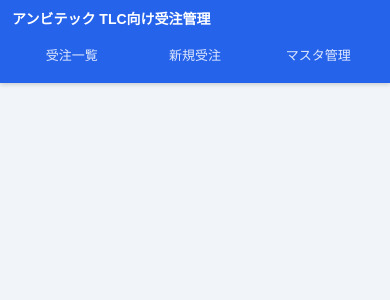
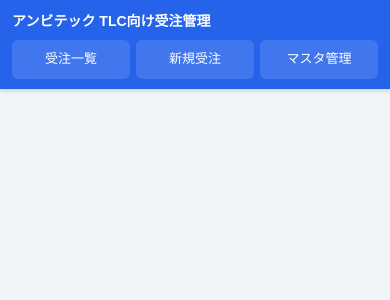
Before and after one commit to shim-pl/order_management, a Python web app: template templates/base.html in a window 390 px wide. Shown: the top 300 px of the page. Run offline with Jinja, Linux system fonts and the light colour scheme; the template is opened without the code that fills it, so the values that code supplies are empty.

Commit message:
モバイルナビバーを改善: ユーザー情報を明示、メニューをタブ風に
- ユーザー名に👤アイコン、ログアウトを枠付きボタンに
- メニューリンクを半透明背景のタブ風ボタンにし、アクティブは白背景で強調

Co-Authored-By: Claude Fable 5 <noreply@anthropic.com>

```diff
--- a/static/style.css
+++ b/static/style.css
@@ -224,11 +224,20 @@ body { font-family: "Noto Sans JP", "Yu Gothic", sans-serif; background: var(--b
   body { font-size: 13px; }
 
   /* ナビバー: 2段組みに折り返し */
-  .navbar { flex-wrap: wrap; height: auto; padding: 8px 12px; gap: 8px 16px; }
+  .navbar { flex-wrap: wrap; height: auto; padding: 10px 12px; gap: 8px 12px; }
   .navbar-brand { font-size: 14px; flex: 1 1 auto; }
-  .navbar-user { margin-left: 0; order: 2; }
-  .navbar-links { order: 3; width: 100%; justify-content: space-around; }
-  .navbar-links a { padding: 8px 10px; flex: 1; text-align: center; }
+  .navbar-user { margin-left: auto; order: 2; gap: 8px; }
+  .navbar-username { font-size: 12px; }
+  .navbar-username::before { content: "👤 "; }
+  .navbar-logout { padding: 5px 10px; font-size: 12px; border: 1px solid rgba(255,255,255,.5); border-radius: 6px; }
+  /* メニュー: タブ風ボタンで見やすく */
+  .navbar-links { order: 3; width: 100%; justify-content: space-between; gap: 6px; }
+  .navbar-links a {
+    padding: 9px 4px; flex: 1; text-align: center; font-size: 13px;
+    background: rgba(255,255,255,.12); border-radius: 6px; color: #fff;
+    white-space: nowrap;
+  }
+  .navbar-links a.active { background: #fff; color: var(--primary); font-weight: 700; }
 
   .container { padding: 12px 8px; }
   .page-header h1 { font-size: 18px; }
```
